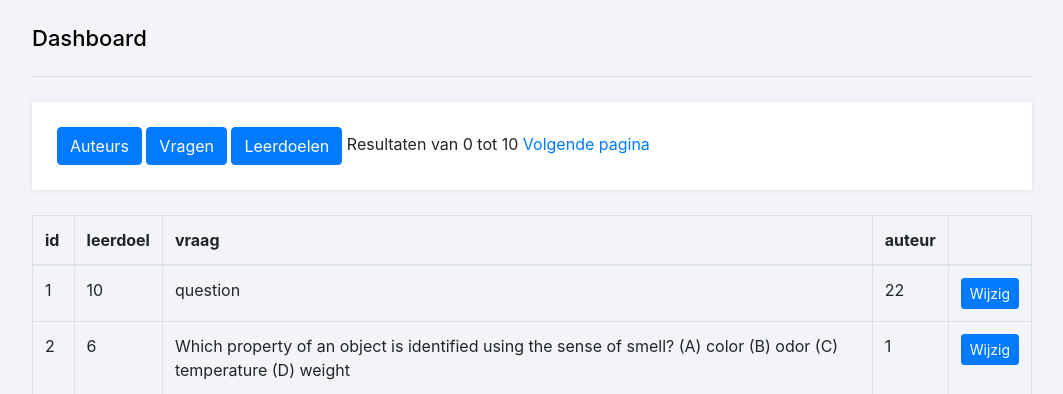
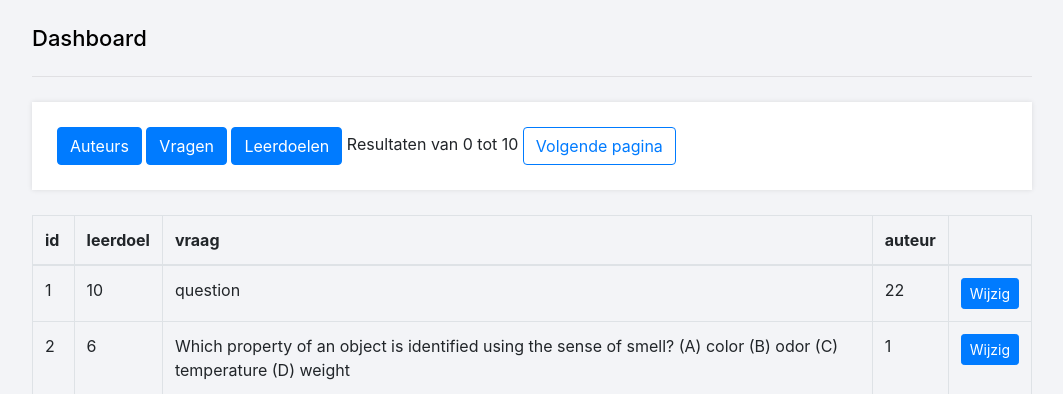
Before and after one commit to Sema-1054531/werkplaats-2-mvc, a Flask app: page /home/vragen in a window 1280 px wide. Shown: the part 60-454 px from the top of the page, without its empty margins (108-1171 px from the left). Run offline with Flask 2, Linux system fonts and the light colour scheme; some libraries are stand-ins or nearby versions.

Commit message:
little updates

```diff
--- a/templates/home.html
+++ b/templates/home.html
@@ -16,9 +16,10 @@
         {% set previouspage=pagestart - 10 %}
         Resultaten van {{  pagestart }} tot {{ pageend }}
         {%  if previouspage >= 0 %}
-        <a href="/home/vragen/{{ previouspage }}/{{ pagestart }}">Vorige pagina</a>
+        <a href='/home/vragen/{{ previouspage }}/{{ pagestart }}' class='btn btn-outline-primary'>Vorige pagina</a>
         {% endif %}
-        <a href="/home/vragen/{{ pageend }}/{{ nextpage }}">Volgende pagina</a>
+        <a href='/home/vragen/{{ pageend }}/{{ nextpage }}' class='btn btn-outline-primary'>Volgende pagina</a>
+
 </div>
     <table class='table table-bordered'>
         <tr>
@@ -52,7 +53,7 @@
                         <div class="modal-body">
                             <!-- Hier komt de editformulier, dit formulier gaat ik de vraag aanpassen op basis van de nieuwe values die ik meegeef in de formulier -->
                                 <div class="form-group">
-                                    <p>id:{{ row[0] }}</p>
+                                    <p>ID {{ row[0] }}</p>
                                 </div>
                                 <div class="form-group">
                                     <label for="exampleFormControlTextarea1">Wijzig vraag</label>
```
Also changed, not shown: databases/testcorrect_vragen.db.
